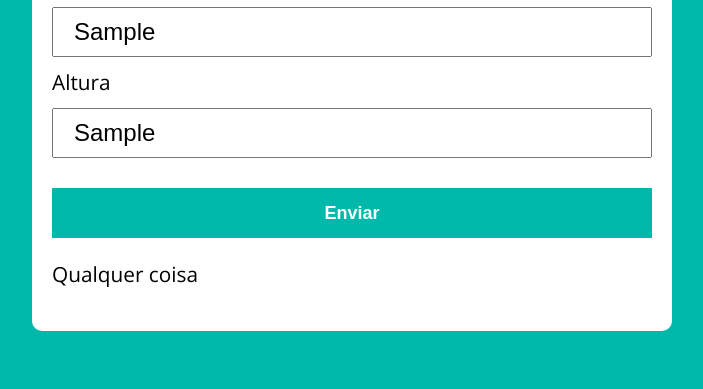
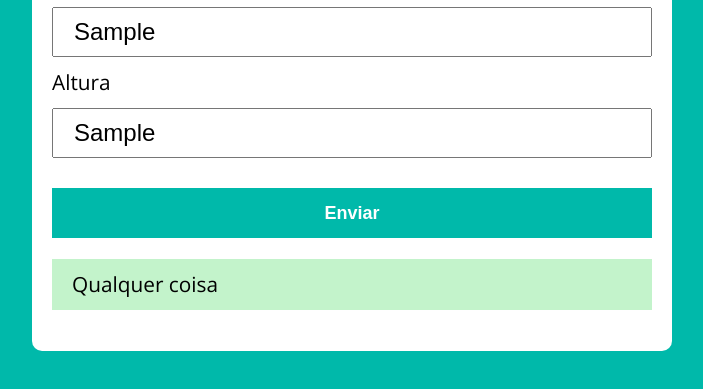
Before and after one commit to Victormaciel25/Javascript, a plain HTML site: page aula27/index.html in a window 1280 px wide. Both pictures are taken after typing "Sample", "Sample" into the empty fields and a click on the button "Enviar". Shown: the part 187-576 px from the top of the page, without its empty margins (288-991 px from the left). Drawn offline with nearby package versions, Linux system fonts and the light colour scheme.

Commit message:
Update style.css

```diff
--- a/aula27/assets/css/style.css
+++ b/aula27/assets/css/style.css
@@ -57,3 +57,8 @@ form button {
 form button:hover {
     background: var(--primary-color-darker);
 }
+
+.paragrafo-resultado {
+    background: rgb(195, 243, 203);
+    padding: 10px 20px;
+}
```
